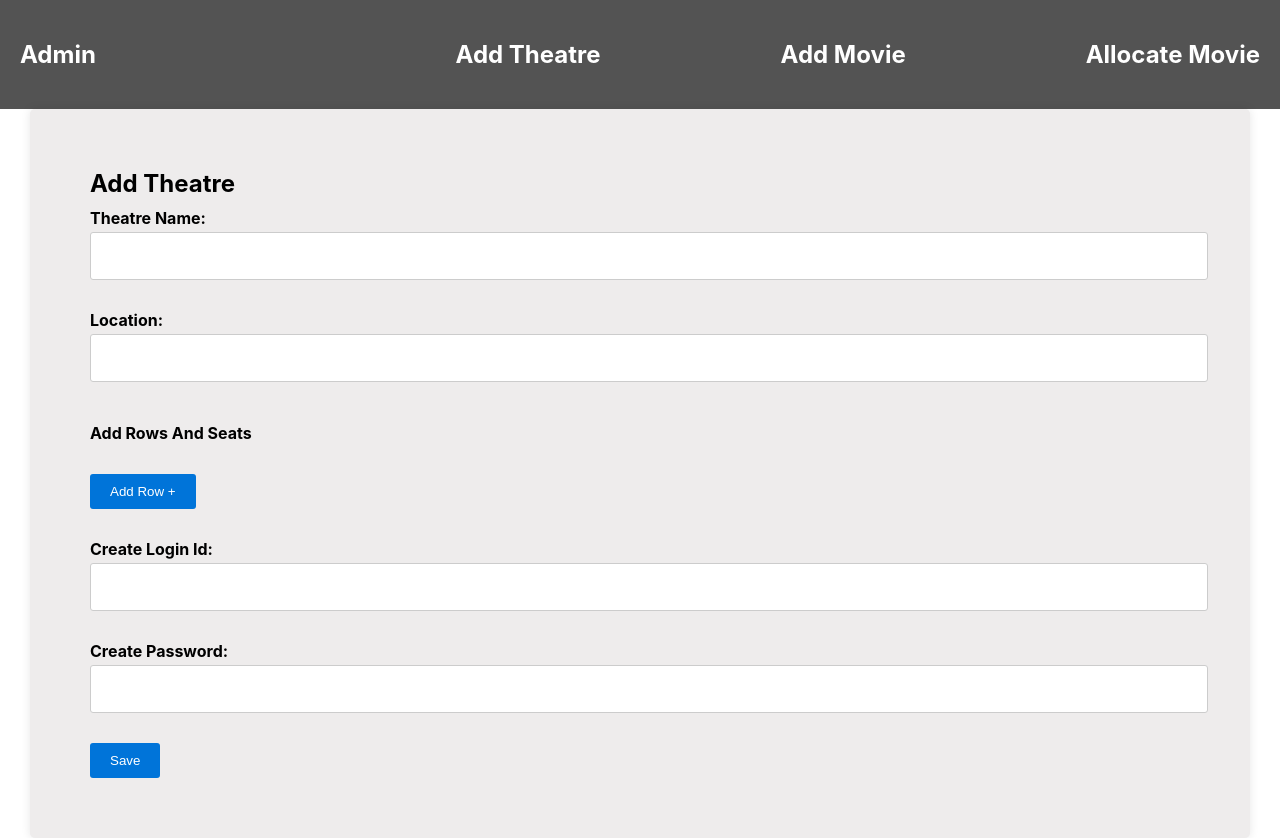
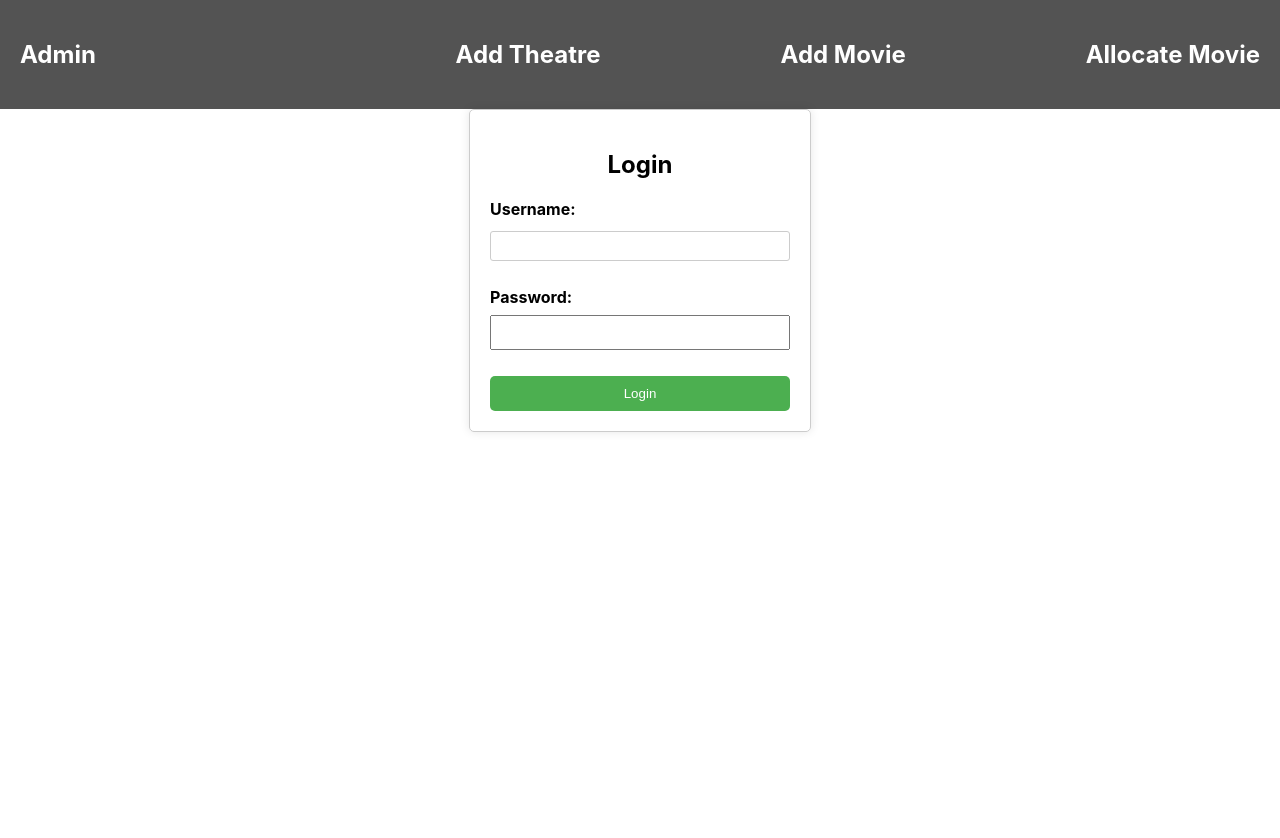
Before and after one commit to Swapnilchavan13/AdminBooking, a React (Create React App) app in the folder admin/: page / in a window 1280 px wide. After the commit the page ends 800 px from the top, so only its background shows below. Built offline with nearby package versions, Linux system fonts and the light colour scheme.

Commit message:
updated Login Page

```diff
--- a/admin/src/App.js
+++ b/admin/src/App.js
@@ -5,13 +5,14 @@ import { Addtheatre } from "./Component/Addtheatre";
 import { Addmovie } from "./Component/Addmovie";
 import { Allocatemovie } from "./Component/Allocatemovie";
 import { All } from "./Component/All";
+import { Login } from "./Component/Login";
 
 function App() {
   return (
     <BrowserRouter>
       {window.location.pathname !== '/all' && <Navbar />}
       <Routes>
-        <Route path="/" element={<Addtheatre />} />
+        <Route path="/" element={<Login />} />
         <Route path="addtheatre" element={<Addtheatre />} />
         <Route path="addmovie" element={<Addmovie />} />
         <Route path="allocatemovie" element={<Allocatemovie />} />
--- a/admin/src/Component/Addtheatre.jsx
+++ b/admin/src/Component/Addtheatre.jsx
@@ -2,6 +2,16 @@ import React, { useState } from 'react';
 import '../Styles/theatre.css'
 
 export const Addtheatre = () => {
+
+  const adminuser = localStorage.getItem('adminloggedinuser')
+
+  var show = "none"
+
+  if(adminuser == 'user1' || adminuser == 'user2' || adminuser == 'user3'){
+    show="block"
+  }
+  console.log(adminuser)
+
   const [details, setDetails] = useState({
     name: '',
     location: '',
@@ -21,6 +31,7 @@ export const Addtheatre = () => {
     });
   };
 
+  console.log(show)
 
   const addRow = () => {
     let newRow = { option: currentOption, seats: 0 };
@@ -92,8 +103,8 @@ export const Addtheatre = () => {
 
 
   return (
-    <div className='main'>
-      <h1>Add Theatre</h1>
+  <div className='main' style={{display: show}}>
+      <h1>Add Theatre {show}</h1>
       <label>
         Theatre Name:
         <input type="text" name="name" value={details.name} onChange={handleInputChange} />
--- a/admin/src/Component/Allocatemovie.jsx
+++ b/admin/src/Component/Allocatemovie.jsx
@@ -65,7 +65,7 @@ export const Allocatemovie = () => {
   const showTimes = ["9:00 AM", "12:00 PM", "3:00 PM", "6:00 PM", "9:00 PM"];
 
   const startDate = new Date(); // Set your start date here
-  const days = 14;
+  const days = 30;
 
   const [selectedShowTimes, setSelectedShowTimes] = useState({});
 
--- /dev/null
+++ b/admin/src/Component/Login.jsx
@@ -0,0 +1,104 @@
+import React, { useState } from 'react';
+import { useNavigate } from 'react-router-dom';
+
+export const Login = () => {
+  const navigate = useNavigate();
+
+  const [username, setUsername] = useState('');
+  const [password, setPassword] = useState('');
+  const [error, setError] = useState('');
+
+  const credentials = [
+    { username: 'user1', password: 'password123' },
+    { username: 'user2', password: 'password456' },
+    { username: 'user3', password: 'password789' },
+  ];
+
+  const handleLogin = () => {
+    const validCredentials = credentials.find(
+      (cred) => cred.username === username && cred.password === password
+    );
+
+    if (validCredentials) {
+      localStorage.setItem('adminloggedinuser', username);
+      navigate('addtheatre');
+      setError('');
+    } else {
+      setError('Invalid username or password');
+    }
+  };
+
+  const styles = {
+    container: {
+      width: '300px',
+      margin: '0 auto',
+      padding: '20px',
+      border: '1px solid #ccc',
+      borderRadius: '5px',
+      boxShadow: '0 0 10px rgba(0, 0, 0, 0.1)',
+    },
+    heading: {
+      textAlign: 'center',
+    },
+    label: {
+      display: 'block',
+      marginBottom: '8px',
+    },
+    input: {
+      width: '100%',
+      padding: '8px',
+      marginBottom: '16px',
+      boxSizing: 'border-box',
+    },
+    button: {
+      width: '100%',
+      padding: '10px',
+      backgroundColor: '#4caf50',
+      color: '#fff',
+      border: 'none',
+      borderRadius: '5px',
+      cursor: 'pointer',
+    },
+    buttonHover: {
+      backgroundColor: '#45a049',
+    },
+    error: {
+      color: 'red',
+      marginTop: '10px',
+      textAlign: 'center',
+    },
+  };
+
+  return (
+    <div style={styles.container}>
+      <h2 style={styles.heading}>Login</h2>
+      <div>
+        <label style={styles.label}>Username:</label>
+        <input
+          type="text"
+          value={username}
+          onChange={(e) => setUsername(e.target.value)}
+          style={styles.input}
+        />
+      </div>
+      <div>
+        <label style={styles.label}>Password:</label>
+        <input
+          type="password"
+          value={password}
+          onChange={(e) => setPassword(e.target.value)}
+          style={styles.input}
+        />
+      </div>
+      <button
+        onClick={handleLogin}
+        style={styles.button}
+        onMouseOver={(e) => (e.target.style = styles.buttonHover)}
+        onMouseOut={(e) => (e.target.style = styles.button)}
+      >
+        Login
+      </button>
+      {error && <div style={styles.error}>{error}</div>}
+    </div>
+  );
+};
```
